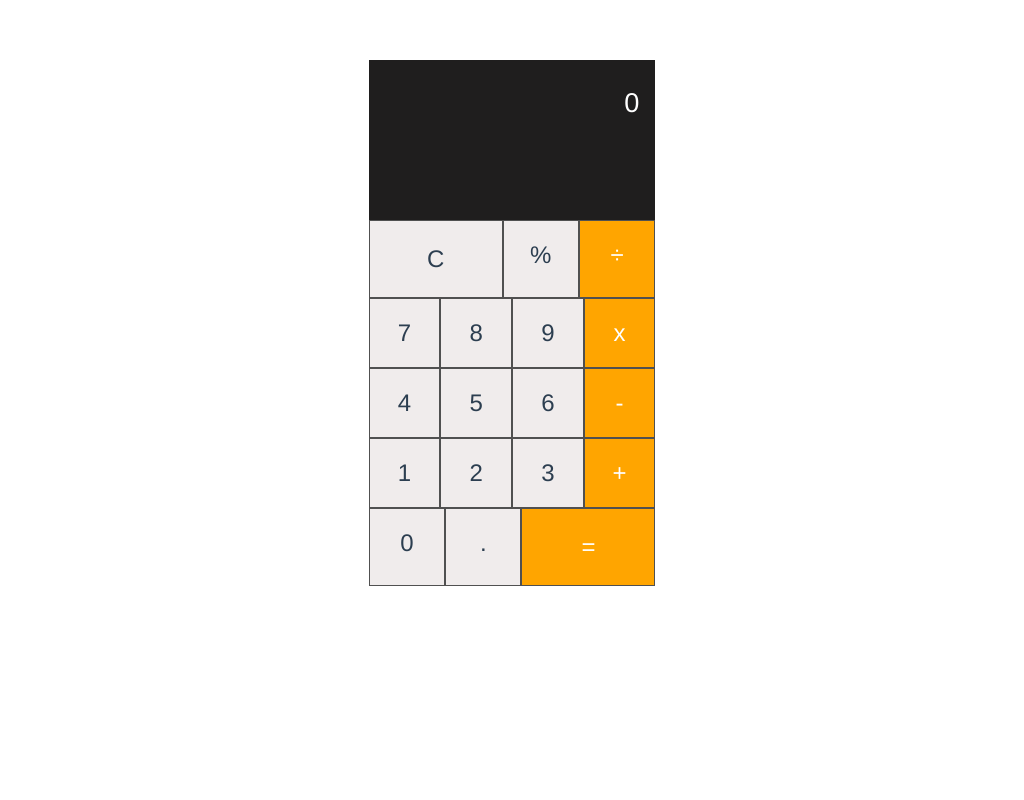
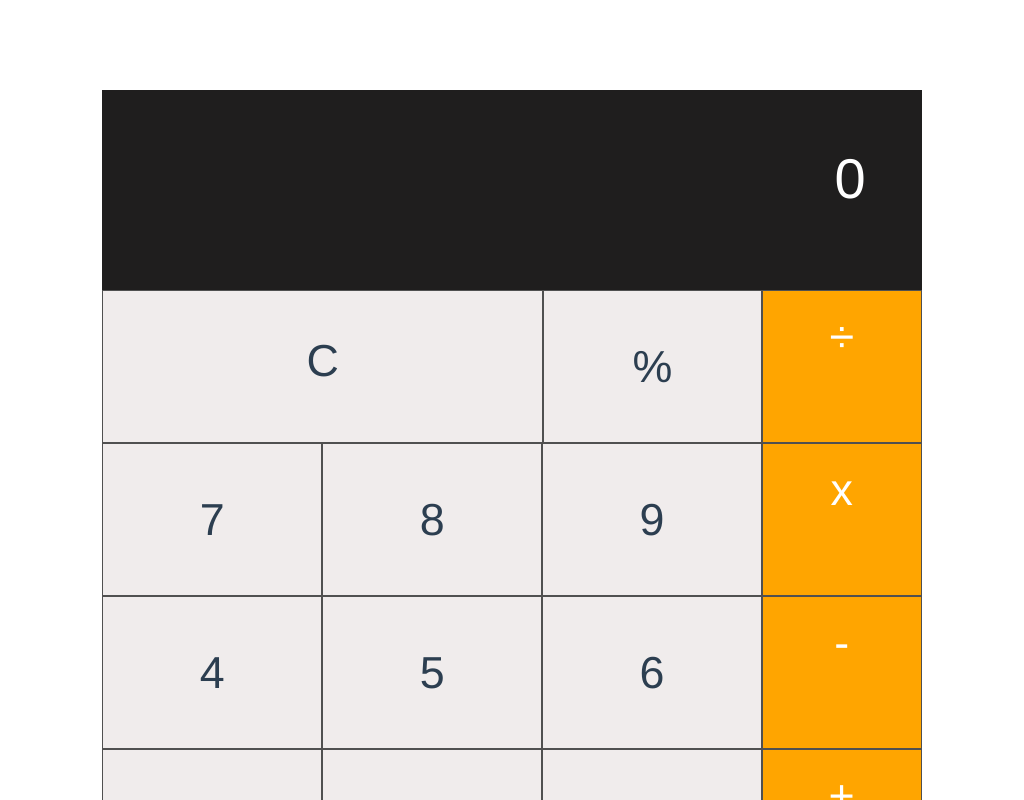
Before and after one commit to RomanVasylyna/vueCalculator, a Vue app: page / in a window 1024 px wide. Shown: the top 800 px of the page. Built offline with nearby package versions, Linux system fonts and the light colour scheme.

Commit message:
Responsive Layout

```diff
--- a/src/components/Calculator.vue
+++ b/src/components/Calculator.vue
@@ -93,8 +93,9 @@ this.equalsStatus = false;
 
 // Type numbers
 type(e) {
- if(this.equalsStatus) { //If equals buttons has been clicked
+ if(this.equalsStatus && this.left == '0') { //If equals buttons has been clicked
 //  this.clear(); //Wipe out data
+ this.left = '';
  }
  if(this.operation === '') { // Until operation has been defined
  this.left += e.target.innerHTML; // Add numbers to left display
@@ -291,9 +292,9 @@ padding-left: 65vw;
 .calculator{
 display: flex;
 flex-direction: column;
-width: 55vw;
+width: 80vw;
 margin: 15px auto;
-font-size: 1.5rem;
+font-size: 2rem;
 }
 
 .display{
@@ -301,26 +302,79 @@ display: flex;
 flex-direction: column;
 background: rgb(31, 30, 30);
 color: #fff;
-height: 24vh;
-font-size: 1.7rem;
+height: 23vh;
+font-size: 2.5rem;
 padding-right: 1em;
 }
 
 .first-row .clear{
-padding: 1em 19%;
+padding: 1em 18.8%;
 }
 
 /* 4.8vw */
 
 .fifth-row .yellow-btn{
-padding: 1em 19%;
+padding: 1em 16.4%;
 }
 
 .secondary-muted{
 color: gray;
-padding-left: 40vw;
+padding-left: 66vw;
+}
+
+.btn{
+background: rgb(240, 236, 236);
+padding: 35px;
+width: 20vw;
+border: 1px solid rgb(80, 80, 80);
+cursor: pointer;
 }
 
 }
 
+/* Ipad Pro */
+@media only screen and (max-width: 1100px) and (min-width: 1000px) {
+
+.calculator{
+display: flex;
+flex-direction: column;
+width: 80vw;
+margin: 2em auto;
+font-size: 2.8rem;
+}
+
+.display{
+display: flex;
+flex-direction: column;
+background: rgb(31, 30, 30);
+color: #fff;
+height: 25vh;
+font-size: 3.5rem;
+padding-right: 1em;
+}
+
+.first-row .clear{
+padding: 1em 19.6%;
+}
+
+/* 4.8vw */
+
+.fifth-row .yellow-btn{
+padding: 1em 16%;
+}
+
+.secondary-muted{
+color: gray;
+padding-left: 66vw;
+}
+
+.btn{
+background: rgb(240, 236, 236);
+padding: 50px;
+width: 20vw;
+border: 1px solid rgb(80, 80, 80);
+cursor: pointer;
+}
+}
+
 </style>
```
